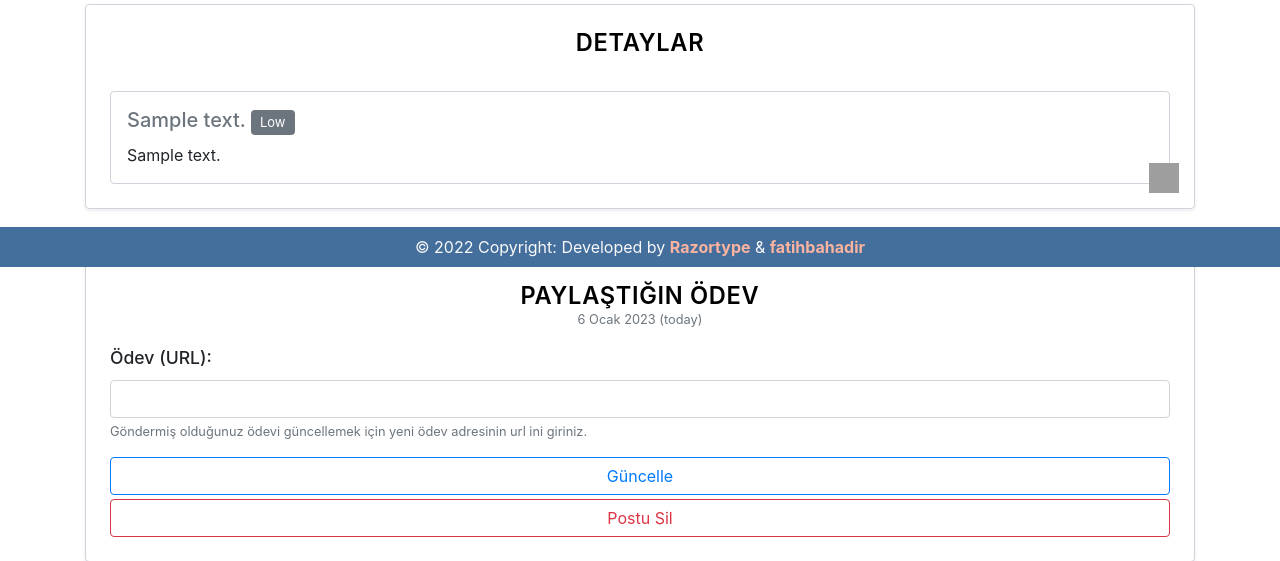
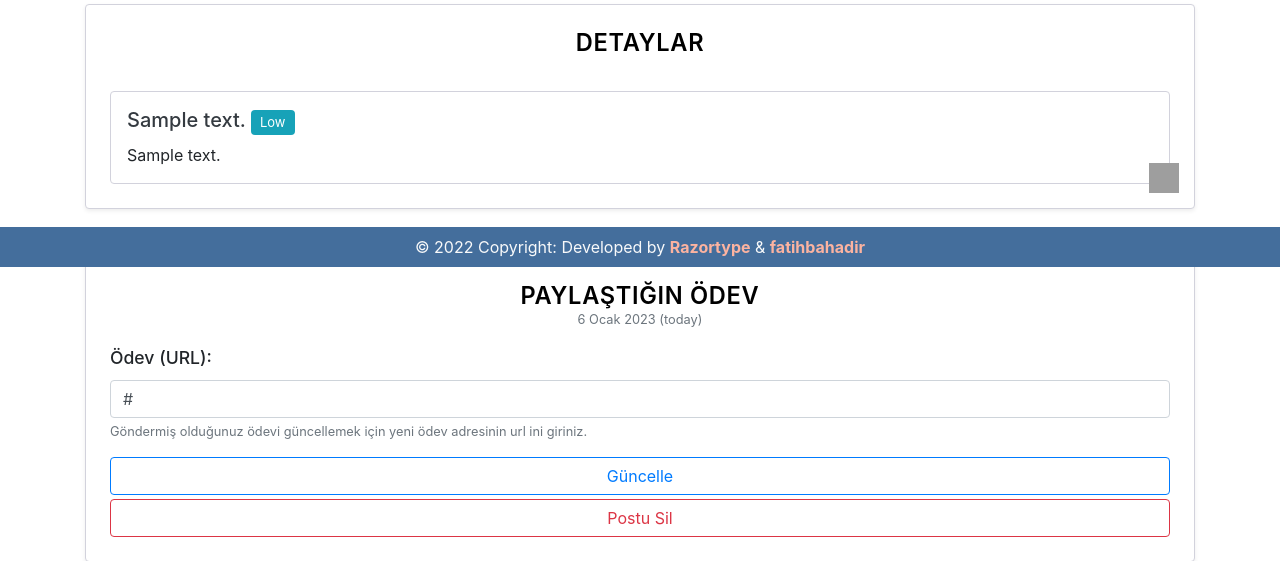
Before and after one commit to Razortype/django-homework-system, a Django app: page /homeworks/id/1/detail in a window 1280 px wide. Shown: the part 533-1094 px from the top of the page. Run offline with Django 4.2, Linux system fonts and the light colour scheme; a user stored in the database is signed in; tables that the repository leaves empty hold one stand-in row (values such as "Sample post"); grey boxes are pictures that could not be loaded.

Commit message:
Little Design Changes

```diff
--- a/posts/static/posts/css/homework_list.css
+++ b/posts/static/posts/css/homework_list.css
@@ -118,8 +118,3 @@
   .homework__category:hover {
     color: var(--line-color) !important;
   }
-
-  .homework__category:hover:after {
-    left: 80px !important;
-    transform: rotate(-90deg);
-  }
--- a/posts/templates/posts/homework_detail.html
+++ b/posts/templates/posts/homework_detail.html
@@ -40,20 +40,16 @@
             {% for detail in details %}
                 <div class="card p-3 mt-4">
                         <span class="card__icon"><img src="https://www.freeiconspng.com/thumbs/details-icon/details-icon-png-cc-by-3-0--it-1.png" width="30" height="30"></span>
+
+                        <h5 class="text-dark"> {{ detail.detail_name }}
                         {% if detail.detail_risk == 'N' %}
-                            <h5 class="text-primary"> {{ detail.detail_name }}
-                                 <span class="badge badge-primary rounded">Normal</span>
-                            </h5>
-
+                            <span class="badge badge-warning rounded">Normal</span>
                         {% elif detail.detail_risk == "L" %}
-                            <h5 class="text-secondary"> {{ detail.detail_name }}
-                                <span class="badge badge-secondary rounded">Low</span>
-                            </h5>
+                            <span class="badge badge-info rounded">Low</span>
                         {% else %}
-                        <h5 class="text-danger"> {{ detail.detail_name }}
                             <span class="badge badge-danger rounded">High</span>
+                        {% endif %}
                         </h5>
-                        {% endif %}
 
                     <div class="card-text">
                      {{ detail.detail_description }}
@@ -77,7 +73,7 @@
                 {% for field in form %}
                 <div class="form-group mt-3">
                     <label class="input__label" for="{{  "id_"|add:field.name }}">{{ field.label }}:</label>
-                    <input class="form-control" aria-describedby="inputHelp" type="url" maxlength="100" name="{{ field.name }}" required id="{{  "id_"|add:field.name }}">
+                    <input class="form-control" aria-describedby="inputHelp" type="url" maxlength="100" name="{{ field.name }}" required id="{{  "id_"|add:field.name }}" value="{{ personpost.post_url }}">
                     <small id="inputHelp" class="form-text text-secondary">
                         Göndermiş olduğunuz ödevi güncellemek için yeni ödev adresinin url ini giriniz.
                     </small>
```
